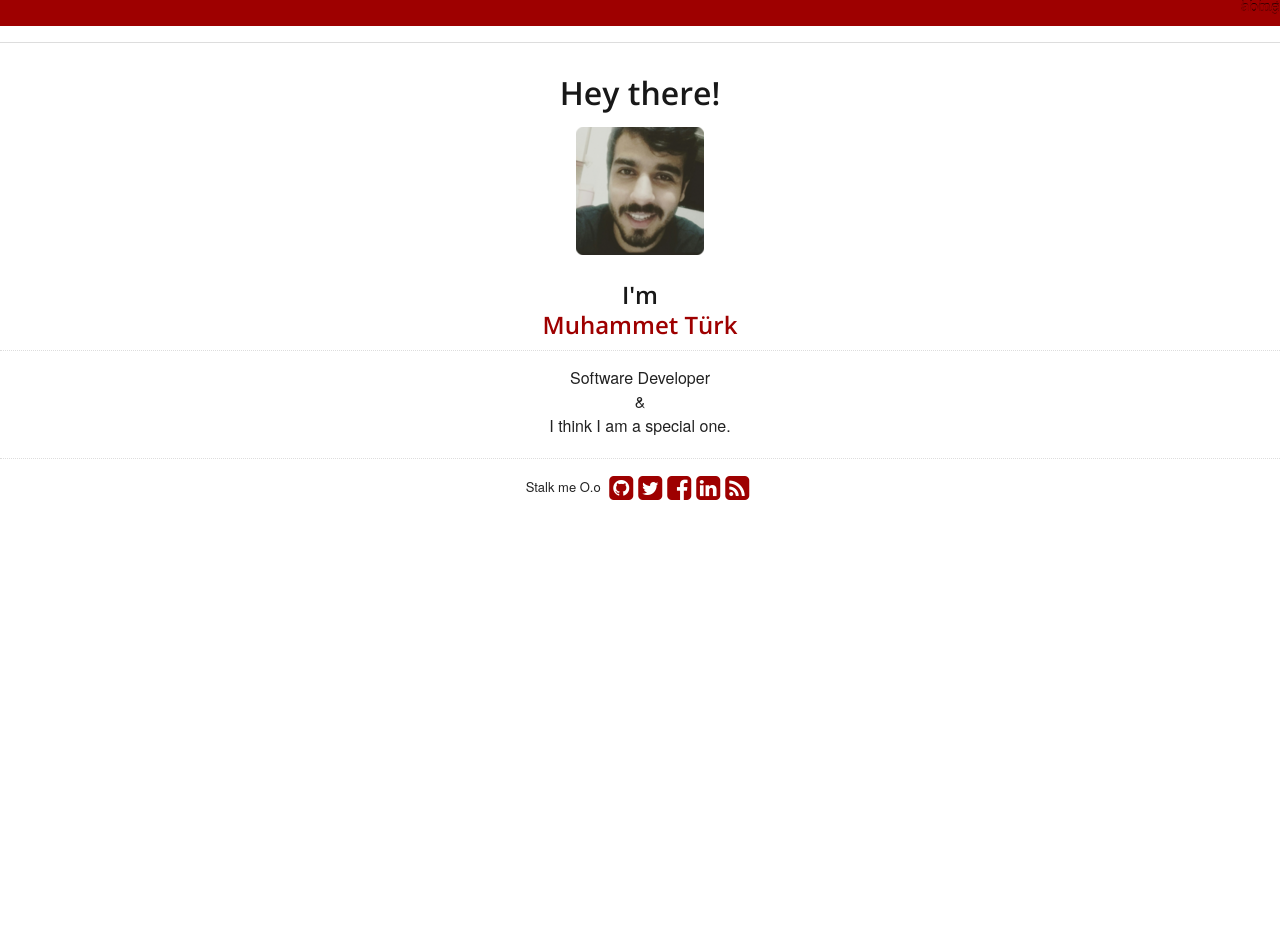
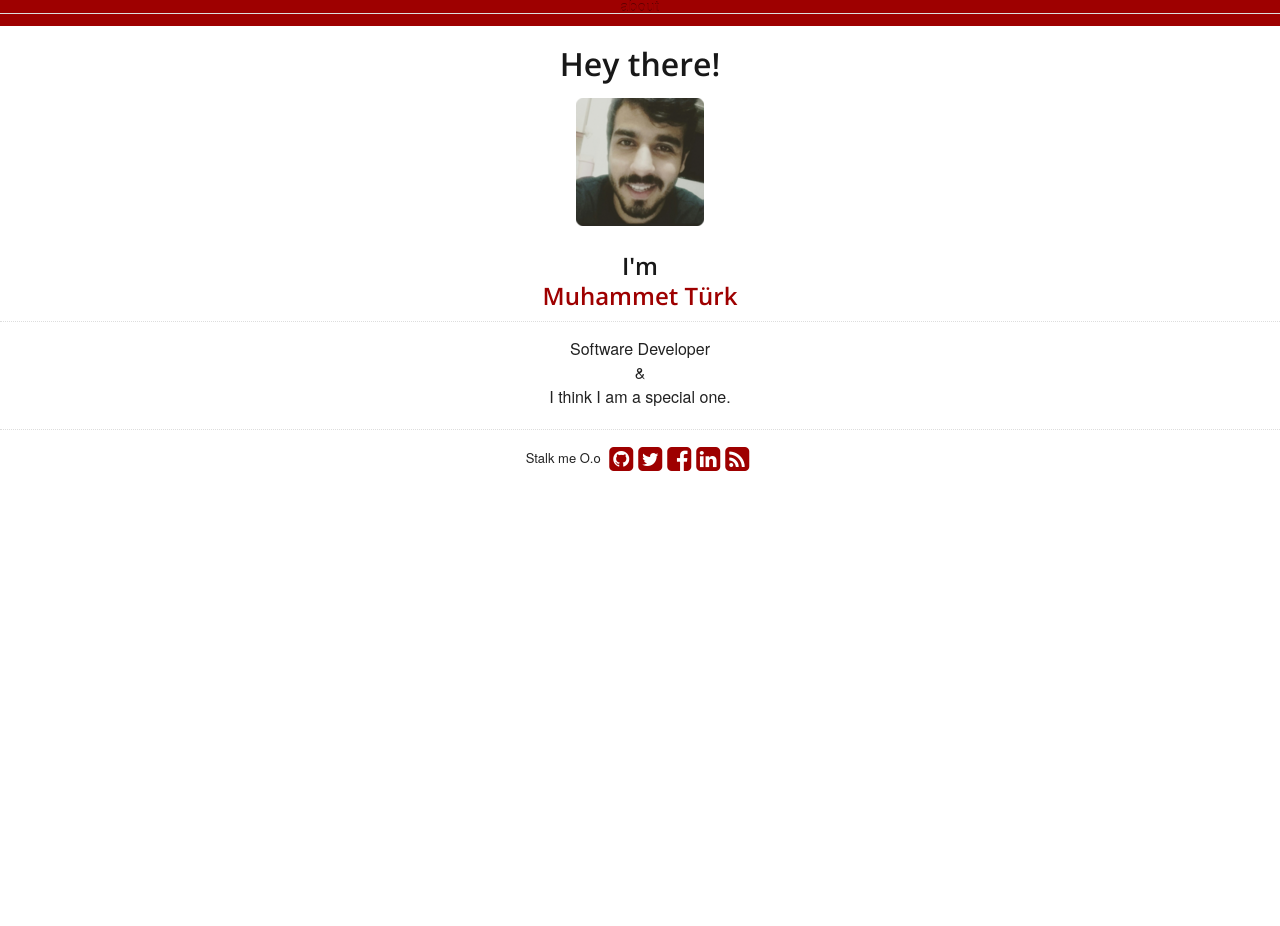
Before and after one commit to mturk111/mturk111.github.io, a Jekyll site: the page built from index.html, in a window 1280 px wide. Built offline with Jekyll 4.4.1, drawn with Linux system fonts in a browser that asks for light colours; nearby versions of some CDN libraries.

Commit message:
Update screen.css

```diff
--- a/_includes/css/screen.css
+++ b/_includes/css/screen.css
@@ -33,10 +33,8 @@ body {
 }
 #topbarhome ul li {
   margin-top: -45px;
-  float: right;
   list-style: none;
-  text-align: right;
-  margin-left: 21px;
+  text-align: center;
   font-size: 90%;
   letter-spacing: 0.7px;
   color: #FFFFFF;
```
